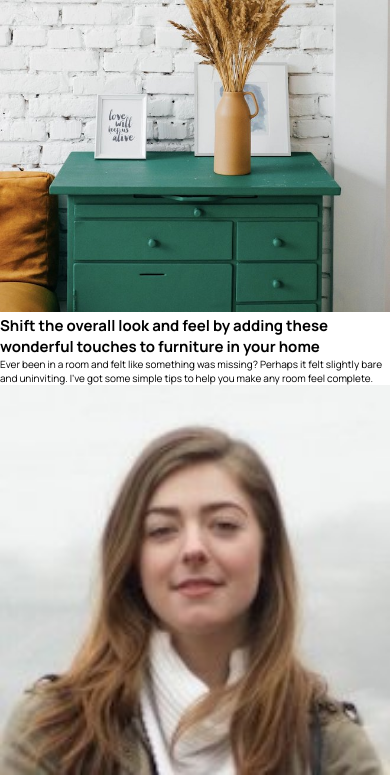
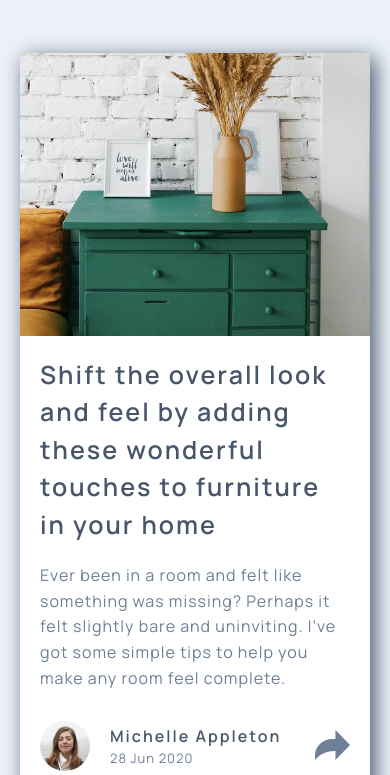
Before and after one commit to freetart/FEM-article-preview, a plain HTML site: page index.html in a window 390 px wide. Shown: the top 775 px of the page. Drawn offline with Linux system fonts and the light colour scheme.

Commit message:
created base scss styles & made responsive

```diff
--- a/index.html
+++ b/index.html
@@ -18,15 +18,15 @@
             Shift the overall look and feel by adding these wonderful touches to
             furniture in your home
           </h2>
-          <p class="article-info-desc">
+          <p class="article-info-desc py-2">
             Ever been in a room and felt like something was missing? Perhaps it
             felt slightly bare and uninviting. I’ve got some simple tips to help
             you make any room feel complete.
           </p>
-          <div class="article-info-author">
+          <div class="article-info-author pt-1">
             <div class="article-info-author-left">
               <img src="./images/avatar-michelle.jpg" alt="author" />
-              <div class="article-info-name-date">
+              <div class="article-info-name-date pl-2">
                 <h6>Michelle Appleton</h6>
                 <p>28 Jun 2020</p>
               </div>
--- a/scss/_components.scss
+++ b/scss/_components.scss
@@ -0,0 +1,79 @@
+.article {
+  @include maxWidthSm;
+  display: grid;
+  grid-template-columns: 1fr 1.5fr;
+  background-color: color(white);
+  box-shadow: 0.5rem 0.5rem 2rem color(primary);
+
+  @media (max-width: 600px) {
+    grid-template-columns: 1fr;
+
+    &-img {
+      order: -1;
+    }
+  }
+
+  &-img {
+    img {
+      width: 100%;
+      height: 100%;
+    }
+  }
+
+  &-info {
+    padding: 2rem;
+
+    &-title {
+      @include headingStyles;
+      font-size: size(lg);
+      color: color(primary);
+    }
+
+    &-desc {
+      @include textStyles;
+      font-size: size(xs);
+      color: color(secondary);
+    }
+
+    &-author {
+      display: flex;
+      align-items: center;
+      justify-content: space-between;
+
+      &-left {
+        display: flex;
+        align-items: center;
+
+        img {
+          border-radius: 50%;
+          width: 5rem;
+        }
+
+        .article-info-name-date {
+          h6 {
+            @include headingStyles;
+            font-size: size(xs);
+            color: color(primary);
+          }
+
+          p {
+            @include textStyles;
+            font-size: size(xxs);
+            color: color(secondary);
+          }
+        }
+      }
+
+      &-right {
+        img {
+          width: 3.5rem;
+        }
+      }
+    }
+  }
+}
+
+// .share-btn img,
+// .article-info-author-left img {
+//   width: 10rem;
+// }
--- a/scss/_layout.scss
+++ b/scss/_layout.scss
@@ -0,0 +1,8 @@
+.article-container {
+  @include flexCenter;
+  @include sectionSpacing;
+  height: 100vh;
+  width: 100vw;
+  margin: 0;
+  background-color: color(quaternary);
+}
--- a/scss/abstracts/_mixins.scss
+++ b/scss/abstracts/_mixins.scss
@@ -11,7 +11,7 @@
 @mixin headingStyles() {
   font-weight: 600;
   letter-spacing: 0.2rem;
-  text-transform: capitalize;
+  line-height: 1.5;
 }
 
 @mixin textStyles() {
```
Also changed, not shown: css/main.min.css, 1 other file.
